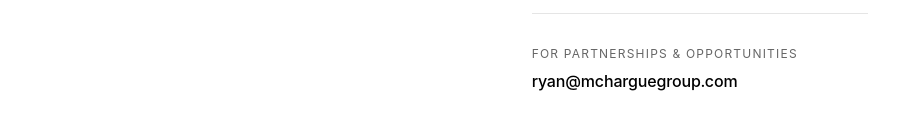
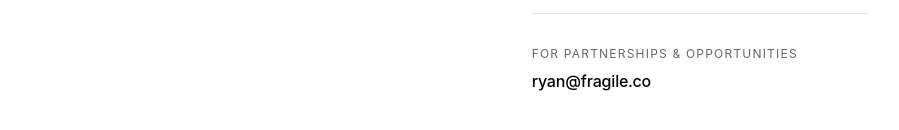
Before and after one commit to ryrytheengineer/ryanmchargue-site, a plain HTML site: page index.html in a window 1280 px wide. Shown: the part 690-820 px from the top of the page, without its empty margins (190-1089 px from the left). Drawn offline with Linux system fonts and the light colour scheme; a web font is replaced by a local one.

Commit message:
Update contact email to ryan@fragile.co
Made-with: Cursor

```diff
--- a/index.html
+++ b/index.html
@@ -91,7 +91,7 @@
 
       <div class="contact-section">
         <p class="contact-label">For partnerships & opportunities</p>
-        <p class="contact-info">ryan@mcharguegroup.com</p>
+        <p class="contact-info">ryan@fragile.co</p>
       </div>
     </div>
   </div>
```
